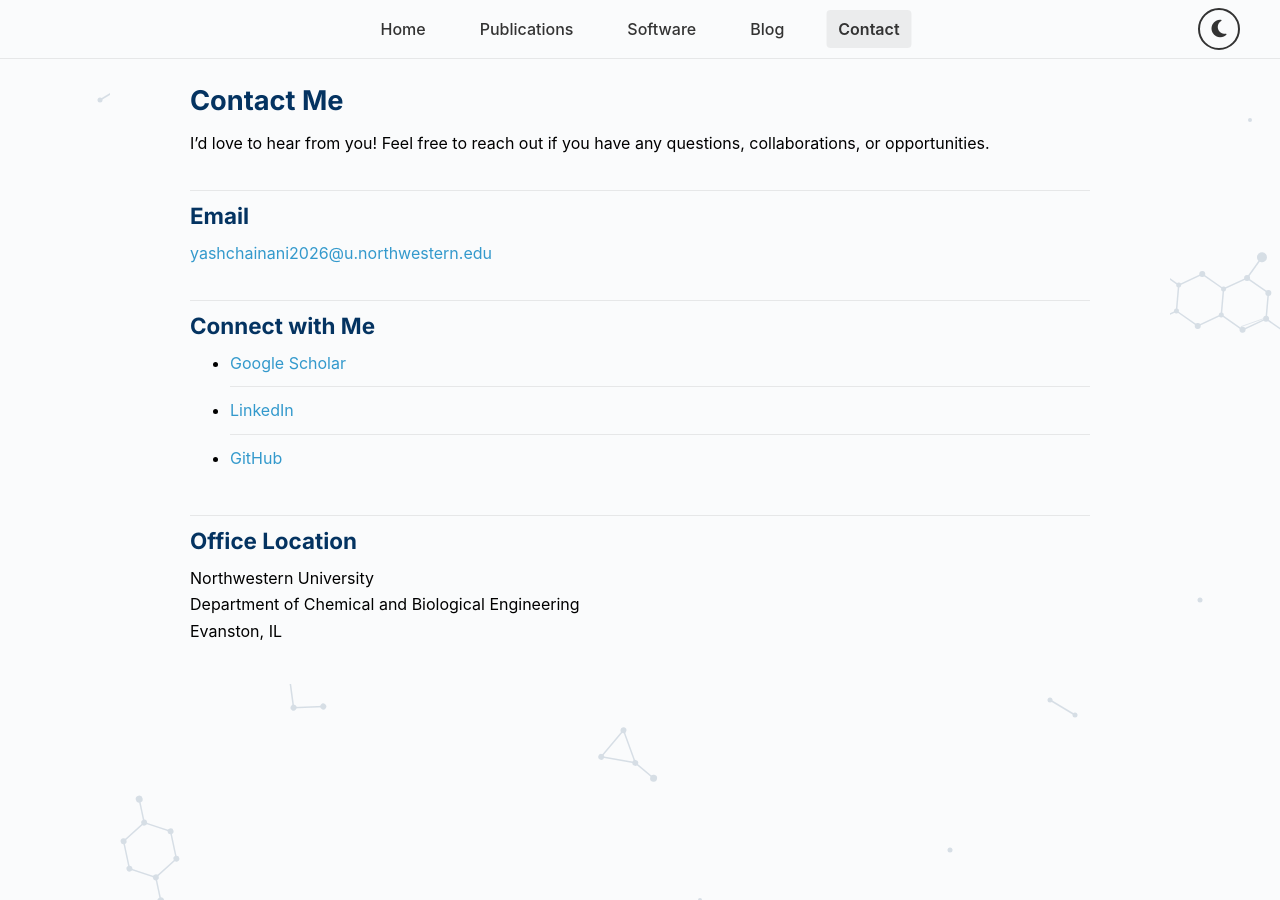
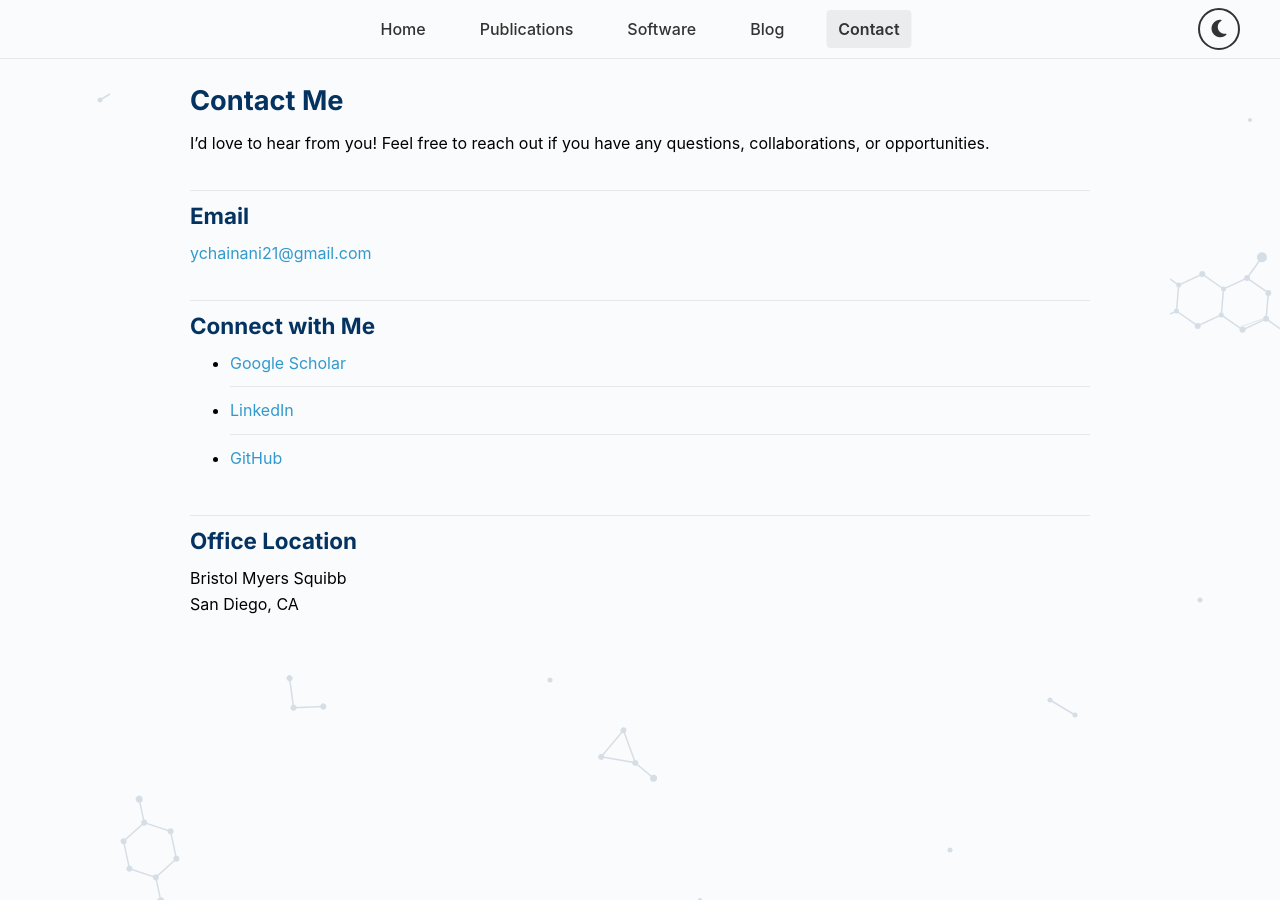
Before and after one commit to yashchainani21/yashchainani21.github.io, a Jekyll site: the page built from contact.md, in a window 1280 px wide. Built offline with Jekyll 4.4.1, drawn with Linux system fonts in a browser that asks for light colours; a style sheet for code colours, icons or effects is not loaded.

Commit message:
Update bio for new role at Bristol Myers Squibb
Lead with ML & Cheminformatics Scientist role at BMS (San Diego);
shift PhD/Northwestern/JBEI to past tense; keep "previously ML intern
at Tatta Bio" in the header. Update affiliation, page title, contact
email (-> personal Gmail) and location, and add a 05/2026 news item.

Co-Authored-By: Claude Opus 4.8 <noreply@anthropic.com>

```diff
--- a/_config.yml
+++ b/_config.yml
@@ -1,8 +1,8 @@
 # Basic Information
 title: Yash Chainani, PhD
-position: computational biologist | cheminformatician | machine learning scientist
-affiliation: Northwestern University & Joint BioEnergy Institute
-email: yashchainani2026@u.northwestern.edu
+position: machine learning scientist | cheminformatician | computational biologist
+affiliation: Bristol Myers Squibb (BMS)
+email: ychainani21@gmail.com
 
 # Search Engine Optimization (SEO)
 # The following information is used to improve the website traffic from search engines, e.g., Google.
--- a/_layouts/homepage.html
+++ b/_layouts/homepage.html
@@ -66,7 +66,7 @@
         <br>
         {% endif %}
         {% if site.affiliation %}
-        <a href="https://northwestern.edu" rel="noopener"><autocolor>Northwestern University</autocolor></a> & <a href="https://jbei.org" rel="noopener"><autocolor>Joint BioEnergy Institute</autocolor></a> | previously ML intern at <a href="https://tatta.bio" rel="noopener"><autocolor>Tatta Bio</autocolor></a>
+        <a href="https://www.bms.com" rel="noopener"><autocolor>Bristol Myers Squibb</autocolor></a>, San Diego | previously PhD at <a href="https://northwestern.edu" rel="noopener"><autocolor>Northwestern University</autocolor></a> & <a href="https://jbei.org" rel="noopener"><autocolor>Joint BioEnergy Institute</autocolor></a>, and ML intern at <a href="https://tatta.bio" rel="noopener"><autocolor>Tatta Bio</autocolor></a>
         <br>
         {% endif %}
 
--- a/contact.md
+++ b/contact.md
@@ -9,7 +9,7 @@ permalink: /contact/
 I'd love to hear from you! Feel free to reach out if you have any questions, collaborations, or opportunities.
 
 ## Email
-[yashchainani2026@u.northwestern.edu](mailto:yashchainani2026@u.northwestern.edu)
+[ychainani21@gmail.com](mailto:ychainani21@gmail.com)
 
 ## Connect with Me
 - [Google Scholar](https://scholar.google.com/citations?user=dyNc88kAAAAJ&hl=en&oi=ao)
@@ -17,6 +17,5 @@ I'd love to hear from you! Feel free to reach out if you have any questions, col
 - [GitHub]({{ site.github_link }})
 
 ## Office Location
-Northwestern University
-Department of Chemical and Biological Engineering
-Evanston, IL
+Bristol Myers Squibb
+San Diego, CA
```
Also changed, not shown: index.md (+4 -2 lines).
